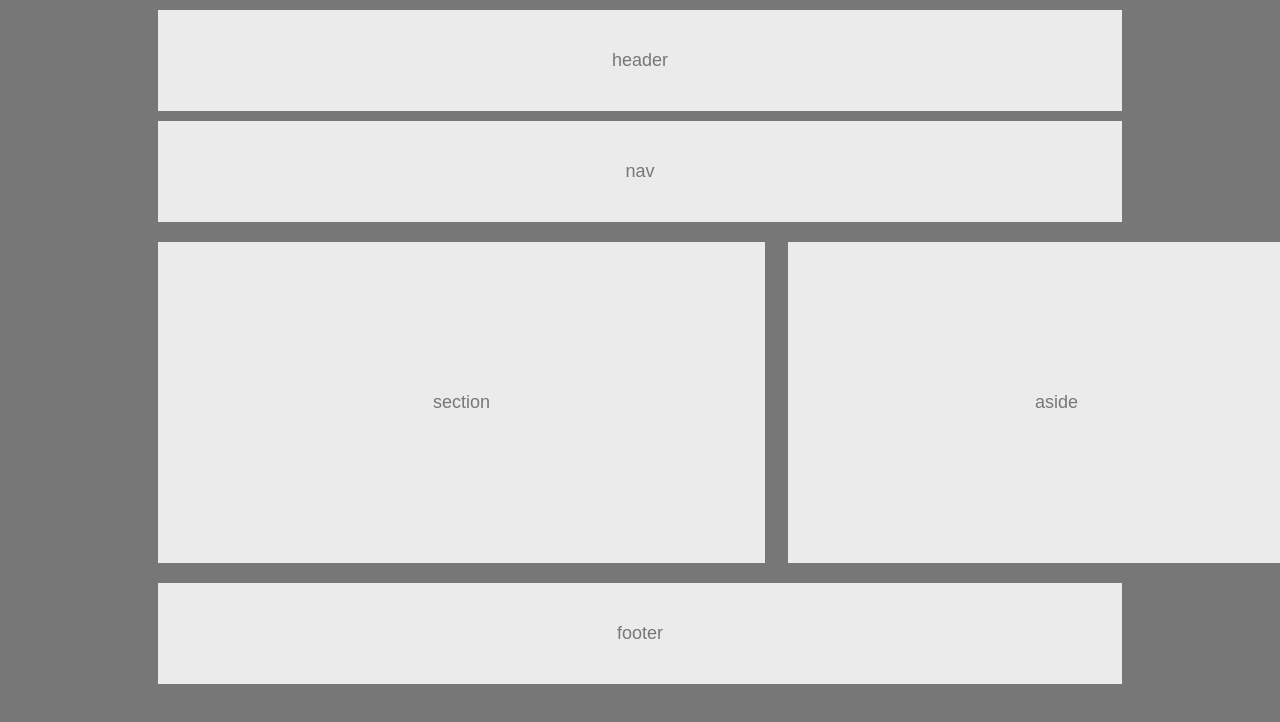
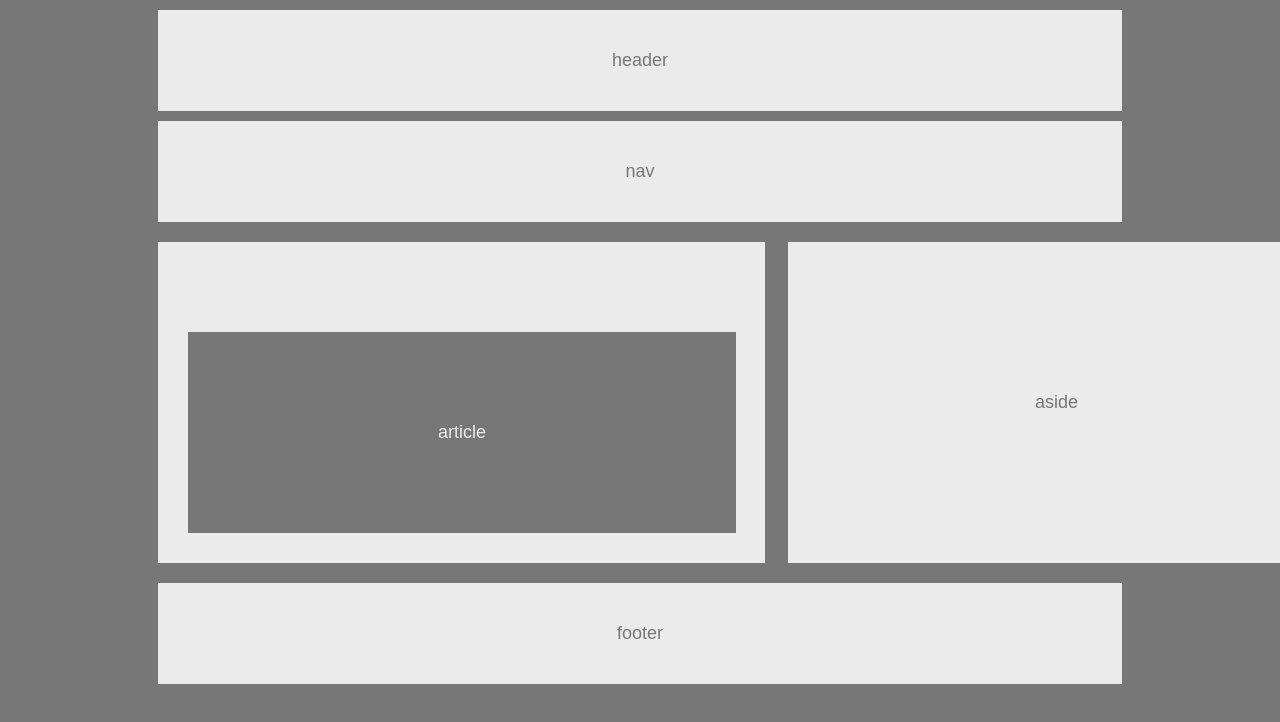
Before and after one commit to antphan98/HW-Wireframe, a plain HTML site: page index.html in a window 1280 px wide. Drawn offline with Linux system fonts and the light colour scheme.

Commit message:
added article and modified

```diff
--- a/index.html
+++ b/index.html
@@ -1,5 +1,6 @@
 <!DOCTYPE html>
 <html lang="en">
+
 <head>
 
     <meta charset="UTF-8">
@@ -12,7 +13,7 @@
 
 <body>
 
-        <header>header</header>
+    <header>header</header>
 
 
 
@@ -20,6 +21,7 @@
 
 
     <section>section</section>
+    <article>article</article>
     <aside>aside</aside>
     <footer>footer</footer>
 
--- a/style.css
+++ b/style.css
@@ -43,6 +43,23 @@ section {
     margin-bottom: 10px;
     margin-top: 10px;
     float: left;
+    position: relative;
+
+}
+
+article {
+
+    background-color: #777;
+    font-family: Arial, Helvetica, sans-serif;
+    text-align: center;
+    font-size: 18px;
+    color: #ebebeb;
+    padding: 90px 250px;
+    margin: 100px 100px 100px 180px;
+
+    position: absolute;
+
+
 
 }
 aside {
```
Also changed, not shown: index1.html (added).
